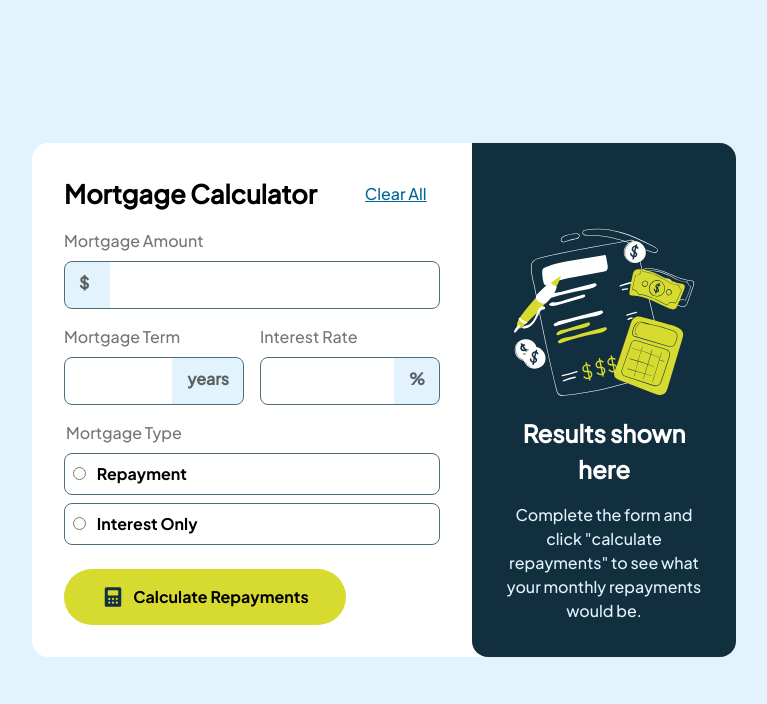
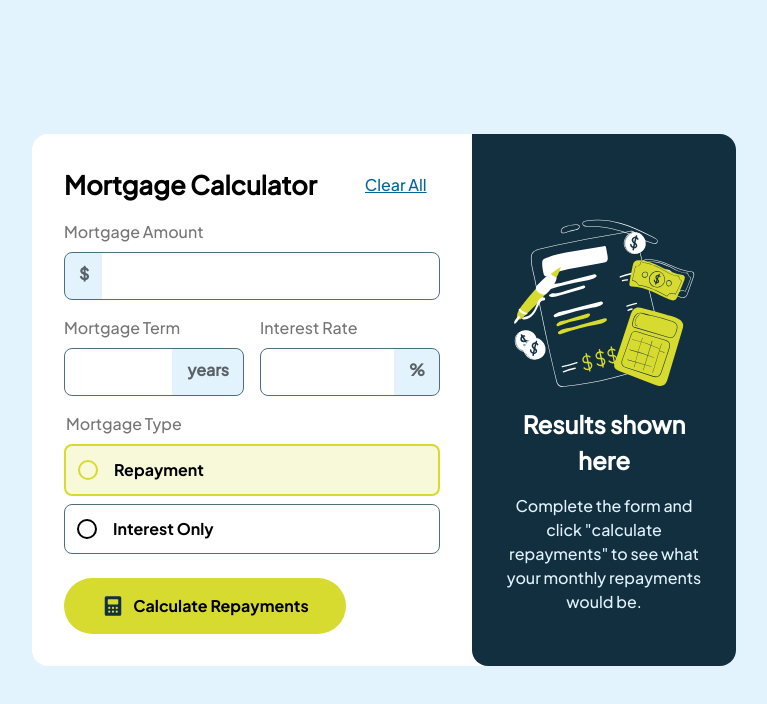
Before and after one commit to elizabethrsotomayor/mortgage-repayment-calculator-main, a React (Vite) app: page / in a window 1280 px wide. Shown: the top 704 px of the page, without its empty margins (256-1023 px from the left). Built offline with nearby package versions, Linux system fonts and the light colour scheme.

Commit message:
style active states

```diff
--- a/index.html
+++ b/index.html
@@ -3,6 +3,7 @@
   <head>
     <meta charset="UTF-8" />
     <link rel="icon" type="image/svg+xml" href="/vite.svg" />
+    <link rel="stylesheet" href="src/index.css">
     <meta name="viewport" content="width=device-width, initial-scale=1.0" />
     <title>Mortgage Calculator</title>
   </head>
--- a/src/Calculator.css
+++ b/src/Calculator.css
@@ -77,7 +77,7 @@
     }
 
     .text-field-amount {
-        background-image: linear-gradient(to right, hsl(202, 86%, 94%) 0% 12%, white 12% 100%);
+        background-image: linear-gradient(to right, hsl(202, 86%, 94%) 0% 10%, white 10% 100%);
         padding-left: 3.1rem;
         width: 100%;
     }
@@ -118,13 +118,16 @@
     .mortgage-type-label {
         margin-left: 0.5rem;
         font-family: 'PlusJakartaSans-Bold', sans-serif;
+        align-self: center;
     }
 
     .radio-btns {
         border: 1px solid hsl(200, 24%, 40%);
         margin-bottom: 0.5rem;
-        padding: 0.5rem;
+        padding: 0.75rem;
         border-radius: 0.5rem;
+        display: flex;
+        gap: 0.5rem;
     }
 
     .submit-btn {
@@ -145,4 +148,59 @@
     .calculator-icon {
         align-self: center;
     }
+
+    .text-fields:focus {
+        outline: none !important;
+        border: 3px solid hsl(61, 70%, 52%);
+    }
+
+    .text-field-amount:focus {
+        background-image: linear-gradient(to right, hsl(61, 70%, 52%) 0% 10%, white 10% 100%);
+    }
+
+    .text-field-term:focus {
+        background-image: linear-gradient(to right, white 0 60%, hsl(61, 70%, 52%) 50% 100%);
+    }
+
+    .text-field-rate:focus {
+        background-image: linear-gradient(to right, white 0 75%, hsl(61, 70%, 52%) 50% 100%);
+    }
+
+    input[type='radio'] {
+        -webkit-appearance: none;
+        align-self: center;
+        width: 20px;
+        height: 20px;
+        border-radius: 50%;
+        outline: none;
+        border: 2px solid black;
+        accent-color: hsl(61, 70%, 52%);
+
+    }
+
+    input[type='radio']:hover {
+        box-shadow: 0 0 5px 0px hsl(61, 70%, 52%) inset;
+    }
+
+    input[type='radio']:before {
+        content: '';
+        display: block;
+        width: 60%;
+        height: 60%;
+        margin: 20% auto;
+        border-radius: 50%;
+    }
+
+    input[type='radio']:checked:before {
+        background: hsl(61, 70%, 52%);
+    }
+
+    .radio-btn-active {
+        border: 2px solid hsl(61, 70%, 52%);
+        background-color: hsla(61, 70%, 52%, 0.181);
+    }
+
+    .active-radio {
+        border: 2px solid hsl(61, 70%, 52%) !important;
+    }
 }
--- a/src/Calculator.jsx
+++ b/src/Calculator.jsx
@@ -1,6 +1,15 @@
 import './Calculator.css';
+import { useState } from 'react';
+import ReactDOM from 'react-dom/client';
 
 function Calculator() {
+  const [amount, setAmount] = useState("");
+
+  const handleSubmit = (event) => {
+    event.preventDefault();
+    console.log(`The amount entered is: ${amount}`);
+  }
+
   return (
     <>
       <div className="calculator-container">
@@ -10,11 +19,11 @@ function Calculator() {
           <input type="reset" value="Clear All" className='clear-all-btn' />
         </div>
 
-        <form action="" method="get" className="mortgage-form">
+        <form onSubmit={handleSubmit} action="" method="get" className="mortgage-form">
           <div className="form-section">
             <label htmlFor="mortgage-amount" className="form-labels">Mortgage Amount</label>
             <label data-domain="$" className="static-overlay-labels mortgage-amount-label">
-            <input type="text" className="text-fields text-field-amount" id="mortgage-amount" required/>
+            <input type="text" className="text-fields text-field-amount" id="mortgage-amount" value={amount} onChange={(e) => setAmount(e.target.value)} required/>
             </label>
           </div>
 
@@ -36,8 +45,8 @@ function Calculator() {
           <div className="form-section">
             <fieldset className='mortgage-type-radio-btns'>
               <legend className="form-labels">Mortgage Type</legend>
-              <div className="radio-btns">
-                <input type="radio" name="mortgage-type" value="repayment" />
+              <div className="radio-btns radio-btn-active">
+                <input type="radio" name="mortgage-type" value="repayment" className='active-radio' />
                 <label htmlFor='repayment' className="mortgage-type-label"> Repayment</label>
               </div>
               <div className="radio-btns">
@@ -48,7 +57,7 @@ function Calculator() {
           </div>
 
           <div className="form-section">
-            <button class="submit-btn">
+            <button className="submit-btn">
               <img className='calculator-icon' src="../assets/images/icon-calculator.svg" alt="calculator icon"/>
               Calculate Repayments
             </button>
```
